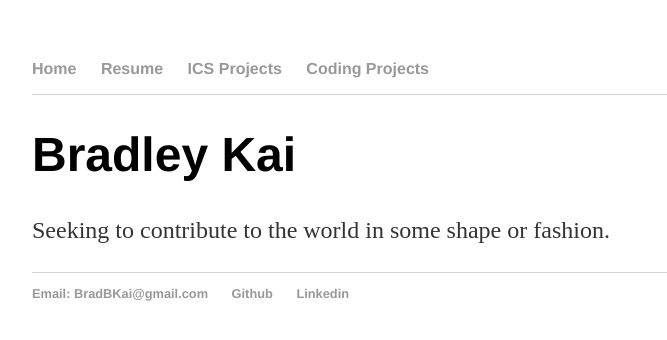
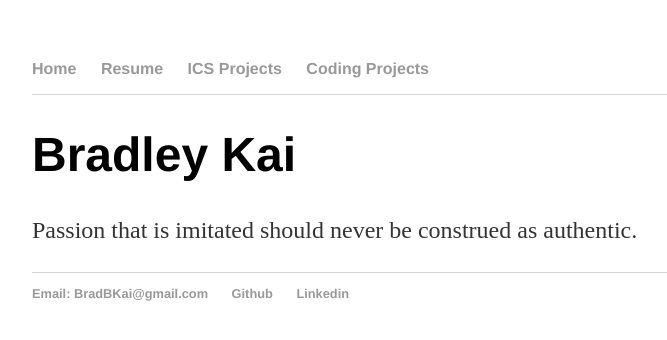
Before and after one commit to BradBKai/BradBKai.github.io, a Jekyll site: the page built from index.html, in a window 1280 px wide. Shown: the top 340 px of the page, without its empty margins (160-827 px from the left). Built offline with Jekyll 4.4.1, drawn with Linux system fonts in a browser that asks for light colours.

Commit message:
Update index.html

```diff
--- a/index.html
+++ b/index.html
@@ -4,4 +4,4 @@ title: Brad Kai
 ---
 
   <h1>Bradley Kai</h1>
-    <p>Seeking to contribute to the world in some shape or fashion.</p>
+    <p>Passion that is imitated should never be construed as authentic.</p>
```
